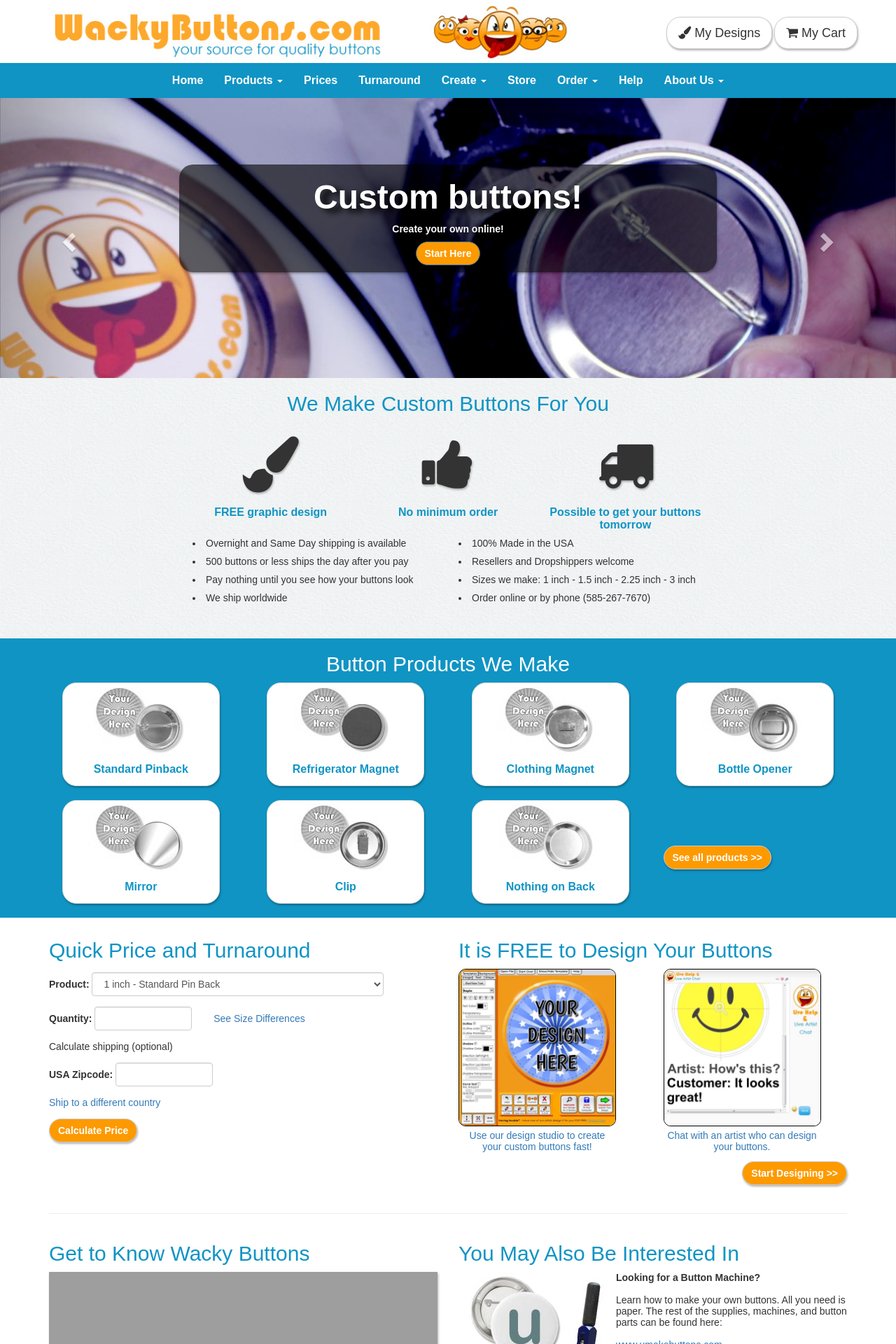
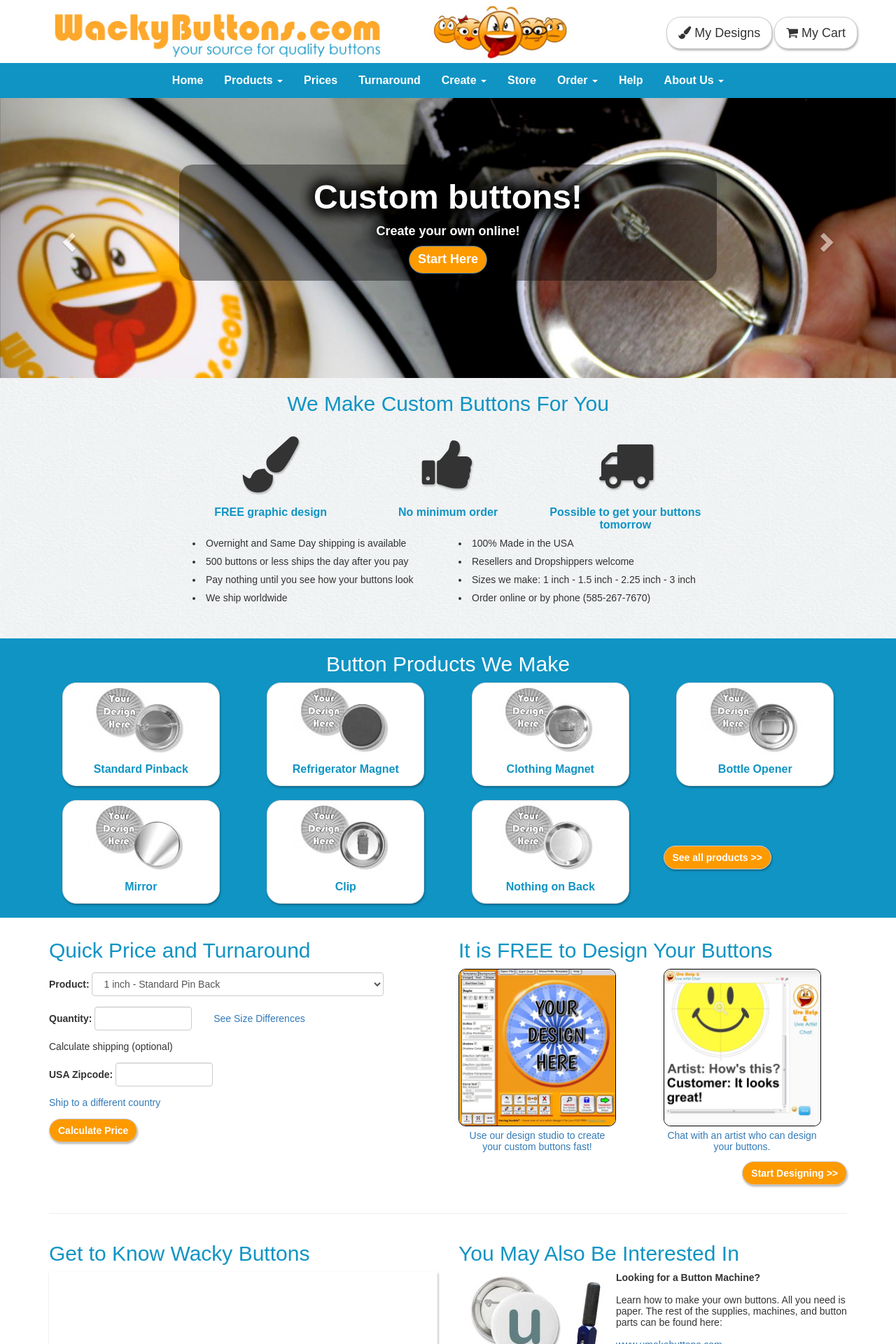
Before and after one commit to wackygeoff/wackybuttons, a Jekyll site: the page built from index.html, in a window 1280 px wide. Shown: the top 1920 px of the page at 70% size. Built offline with Jekyll 4.4.1, drawn with Linux system fonts in a browser that asks for light colours; nearby versions of some CDN libraries; comment, search, counter and statistics services are not loaded; grey boxes are pictures that could not be loaded.

Commit message:
front page changes and styles
front page changes and styles

```diff
--- a/_includes/carousel.html
+++ b/_includes/carousel.html
@@ -7,7 +7,7 @@
       			<div class="carousel-caption-wacky">
 					<h3>Custom buttons!</h3>
 					<p>Create your own online!</p>
-					<div type="button" class="btn btn-primary btn-wacky">Start Here</div>
+					<div type="button" class="btn btn-primary btn-wacky button-big-shadow" style="font-size: 18px;">Start Here</div>
     			</div><!-- carousel-caption-wacky -->
       		</div><!-- carousel-caption -->
     	</div><!-- item active -->
@@ -17,17 +17,17 @@
       			<div class="carousel-caption-wacky">
 					<h3>Browse popular designs!</h3>
 					<p>We probably already have what you are looking for!</p>
-					<div type="button" class="btn btn-primary btn-wacky">Visit Button Store</div>
+					<div type="button" class="btn btn-primary btn-wacky button-big-shadow" style="font-size: 18px;">Visit Button Store</div>
     			</div><!-- carousel-caption-wacky -->
       		</div><!-- carousel-caption -->
     	</div><!-- item -->
 			<div class="item">
-      		<img src="img/homepage%20carousel/caro_img3.jpg" alt="...">
+      		<img src="img/homepage%20carousel/caro_img7.jpg" alt="...">
       		<div class="carousel-caption">
       			<div class="carousel-caption-wacky">
-					<h3>More than just pinback buttons!</h3>
-					<p>We make Fridge Magnets, Pocket Mirrors, Bottle Openers, Packaging Options, and more!</p>
-					<div type="button" class="btn btn-primary btn-wacky">See All Products</div>
+					<h3>More than just buttons!</h3>
+					<p>Magnets, Pocket Mirrors, Bottle Openers, Packaging, and more!</p>
+					<div type="button" class="btn btn-primary btn-wacky button-big-shadow" style="font-size: 18px;">See All Products</div>
     			</div><!-- carousel-caption-wacky -->
       		</div><!-- carousel-caption -->
     	</div><!-- item -->
--- a/css/carousel.css
+++ b/css/carousel.css
@@ -10,14 +10,32 @@
 .carousel-caption {
 top: 75px;
 font-weight: bold;
+
+   text-shadow:
+       3px 3px 20px #000,
+     -1px -1px 20px #000,
+      1px -1px 20px #000,
+      -1px 1px 20px #000,
+       1px 1px 20px #000;
+
 }
 
 .carousel-caption h3 {
 font-weight: bold;
 font-size:48px;
 font-family: Century Gothic, Arial, Helvetica, Verdana, MS Serif, Serif;
-text-shadow: 10px 5px 10px #000000;
+
+
+   text-shadow:
+       3px 3px 20px #000,
+     -1px -1px 20px #000,
+      1px -1px 20px #000,
+      -1px 1px 20px #000,
+       1px 1px 20px #000;
+
+/*text-shadow: 10px 5px 10px #000000;*/
 }
+
 
 /* Centers the Carousel Image */
 .carousel-inner > .item > img {
@@ -26,9 +44,22 @@
 }
 
 .carousel-caption-wacky {
-background-color: rgba(0, 0, 0, 0.6);
+/*background-color: rgba(0, 0, 0, 0.4);*/
+background-color: rgba(0, 0, 0, 0.4);
 padding: 1px 5px 10px 5px;
 border-radius: 20px;
+
+}
+
+.carousel-caption-wacky p{
+font-size:18px;
+line-height:22px;
+}
+
+.button-big-shadow{
+-webkit-box-shadow: 3px 3px 10px rgba(0, 0, 0, 1);
+-moz-box-shadow: 3px 3px 10px rgba(0, 0, 0, 1);
+box-shadow: 3px 3px 10px rgba(0, 0, 0, 1);
 }
 
 /* Caeousel on small screens */
--- a/css/top-level.css
+++ b/css/top-level.css
@@ -44,7 +44,7 @@
 }
 
 /** Shadows **/
-.thumbnail, .btn, .carousel-caption-wacky, .u-border-blue, .turnaround-quickcal, .store-menu-container, iframe {
+.thumbnail, .btn, .u-border-blue, .turnaround-quickcal, .store-menu-container, iframe {
 -webkit-box-shadow: 1px 2px 3px rgba(0, 0, 0, 0.3);
 -moz-box-shadow: 1px 2px 3px rgba(0, 0, 0, 0.3);
 box-shadow: 1px 2px 3px rgba(0, 0, 0, 0.3);
```
Also changed, not shown: img/homepage carousel/caro_img5.jpg, img/homepage carousel/caro_img7.jpg.
